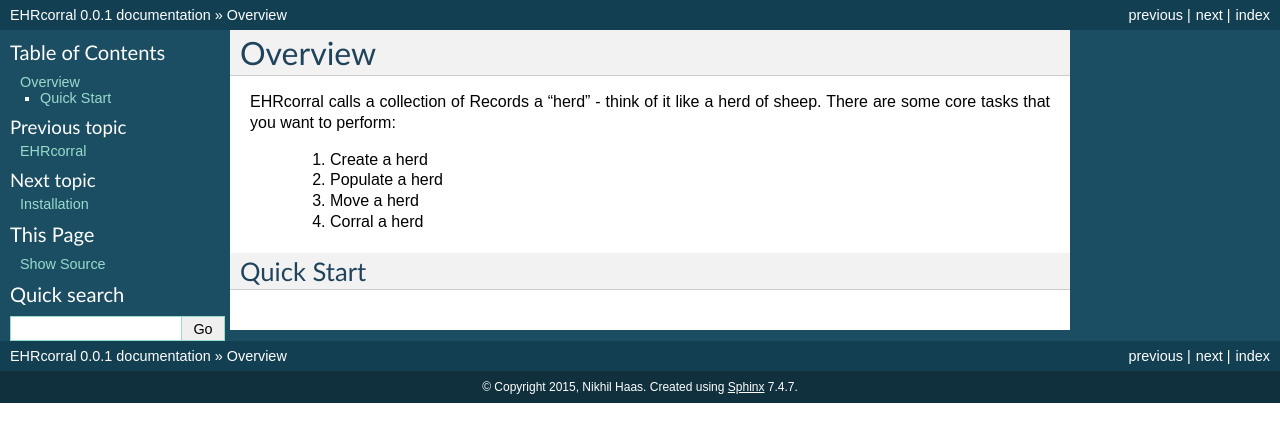
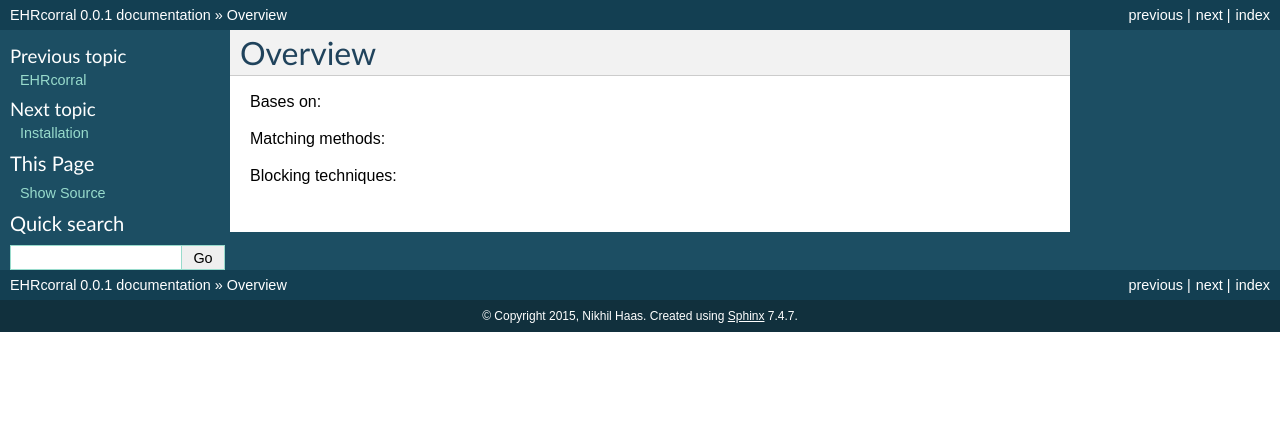
Before and after one commit to nsh87/ehrcorral, a Sphinx documentation site: the page built from docs/overview.rst, in a window 1280 px wide. Shown: the top 442 px of the page. Built offline with Sphinx 7.4.7, drawn with Linux system fonts in a browser that asks for light colours.

Commit message:
Move more docs stuff around, finalize purpose of Overview

```diff
--- a/README.rst
+++ b/README.rst
@@ -8,9 +8,11 @@
 .. image:: https://img.shields.io/pypi/v/ehrcorral.svg
         :target: https://pypi.python.org/pypi/ehrcorral
 
-.. include:: docs/description.rst
+EHRCorral matches, links, and de-duplicates electronic medical records for
+the purpose of creating a master patient index (MPI).
 
 * Free software: ISC license
 * Documentation: https://ehrcorral.readthedocs.org.
 
-.. include:: docs/overview.rst
+Quick Start
+-----------
--- a/docs/description.rst
+++ /dev/null
@@ -1,2 +0,0 @@
-EHRcorral cross-matches and links electronic medical records for the purpose of
-de-duplication or creating a master patient index (MPI).
--- a/docs/index.rst
+++ b/docs/index.rst
@@ -6,7 +6,8 @@
 Welcome to EHRCorral's documentation!
 =====================================
 
-.. include:: description.rst
+EHRCorral creates a master patient index (MPI) by matching and linking
+electronic medical records.
 
 .. toctree::
    :maxdepth: 2
--- a/docs/overview.rst
+++ b/docs/overview.rst
@@ -2,13 +2,8 @@
 Overview
 ========
 
-EHRcorral calls a collection of Records a "herd"  - think of it like a
-herd of sheep. There are some core tasks that you want to perform:
+Bases on:
 
-    1. Create a herd
-    2. Populate a herd
-    3. Move a herd
-    4. Corral a herd
+Matching methods:
 
-Quick Start
------------
+Blocking techniques:
```
Also changed, not shown: docs/usage.rst (+7 -0 lines).
